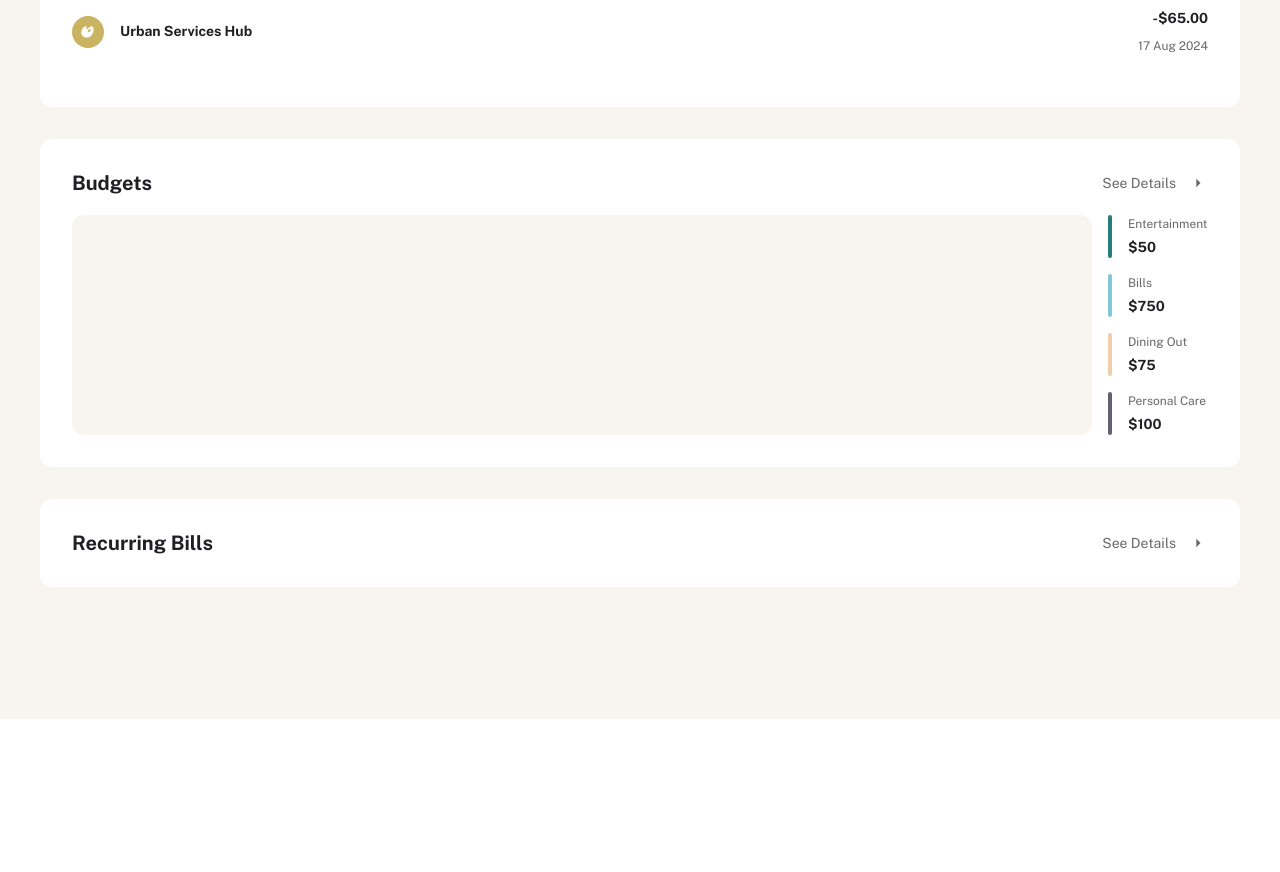
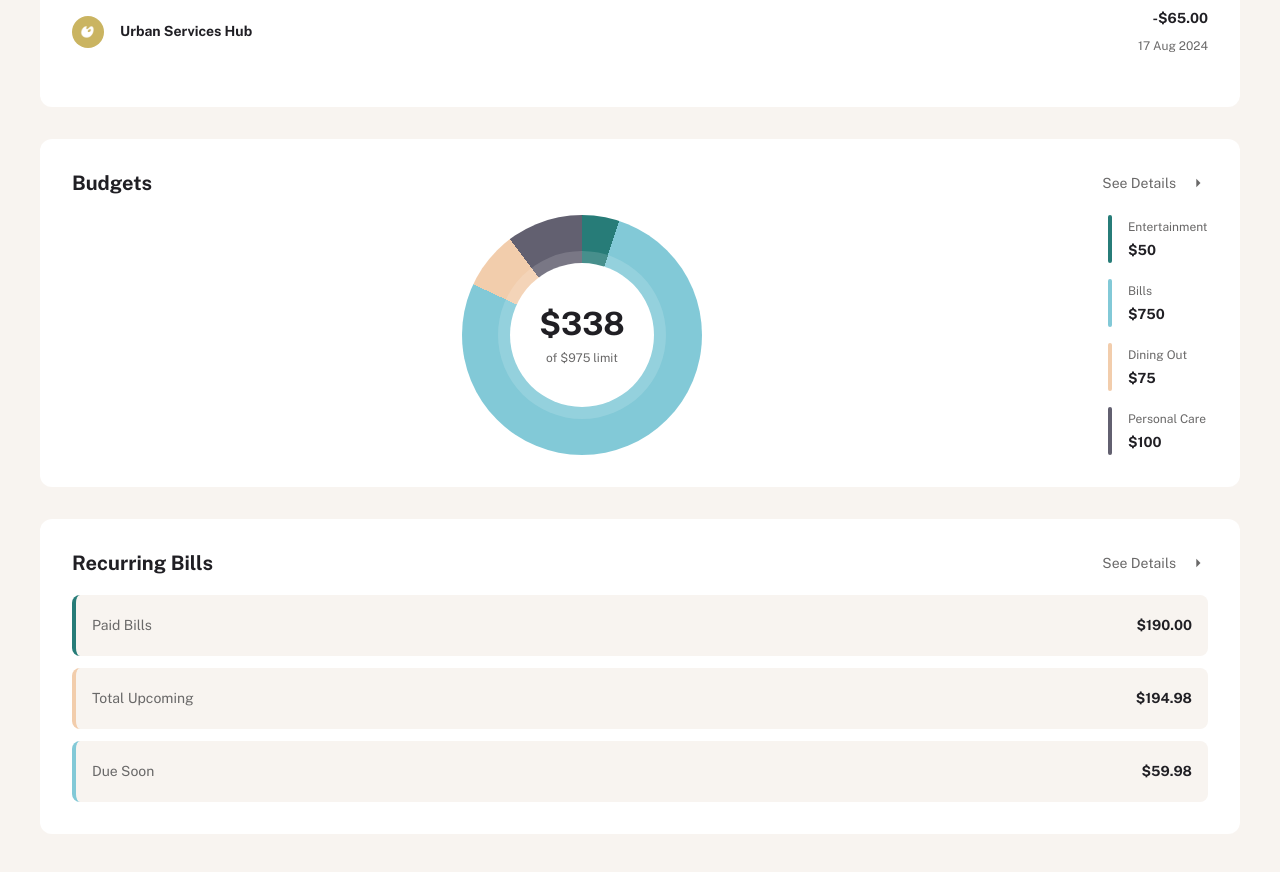
Before and after one commit to Oloude/personal-finance-app, a React (Vite) app: page / in a window 1280 px wide. Shown: the part 920-1792 px from the top of the page. Before the commit the page ends 1639 px from the top, so only its background shows below. Built offline with nearby package versions, Linux system fonts and the light colour scheme.

Commit message:
finished project

```diff
--- a/src/components/Homepage/Budgets.tsx
+++ b/src/components/Homepage/Budgets.tsx
@@ -1,6 +1,8 @@
 import { useNavigate } from "react-router";
 import useFinanceState from "../../FinanceState";
 import { MdArrowRight } from "react-icons/md";
+import SpendingChart from "../Budgets/SpendingChart";
+import getSpentPerCategory from "../../utils/GetSpentPerCategory";
 
 
 function Budgets() {
@@ -11,23 +13,53 @@ function Budgets() {
 
   let firstFourBudgets = budgets.slice(0, 4);
 
+  let totalBudget = budgets.reduce(
+    (total, budget) => total + budget.maximum,
+    0,
+  );
+  const transactions = useFinanceState(state => state.data).transactions
+  let budgetCategories = budgets.map(budget => budget.category)
+  let currentDegree = 0;
+
+  let spentPerCategory = getSpentPerCategory(transactions, budgetCategories)
+
+  const gradientArr = budgets.map((budget) => {
+    const deg = Math.round((budget.maximum / totalBudget) * 360);
+
+    const start = currentDegree;
+    const end = currentDegree + deg;
+
+    currentDegree = end;
+
+    return {
+      color: budget.theme,
+      start,
+      end,
+    };
+  });
+
+  let formatedBudget = budgets.map(budget =>( {...budget, totalSpent :spentPerCategory[budget.category]}))
+  let totalAmount = formatedBudget.reduce((total, budget) => total + budget.totalSpent ,0)
   return (
     <section className="rounded-xl px-5 py-6 md:px-8 md:py-8 flex flex-col gap-5 bg-white">
       <header className="flex items-center justify-between gap-3">
         <h3 className="text-preset2 font-bold text-grey900">Budgets</h3>
         <button
-          onClick={() => navigate("/pots")}
+          onClick={() => navigate("/budgets")}
           className="flex items-center gap-3 text-preset4 text-grey500"
         >
           See Details <MdArrowRight className="w-5 h-5" />
         </button>
       </header>
-      <div className="flex flex-col gap-4 md:flex-row">
-        <div className="md:flex-1 p-4 flex items-center gap-4 bg-beige100 rounded-xl">
+      <div className="flex flex-col md:flex-row lg:py-2 gap-4">
+      <div className="md:flex-1">
+         <SpendingChart amount={totalAmount} limit={totalBudget} gradients={gradientArr}/>
+      </div>
 
-        </div>
 
-        <div className="grid grid-cols-2 gap-4 md:w-25 md:grid-cols-1">
+
+
+        <div className="grid grid-cols-2 gap-4 md:w-25 md:grid-cols-1 shrink-0">
           {firstFourBudgets.map((budget) => (
             <div key={budget.category} className={`flex items-center gap-4 `}>
               <div
--- a/src/components/Homepage/Pots.tsx
+++ b/src/components/Homepage/Pots.tsx
@@ -22,8 +22,8 @@ function Pots() {
           See Details <MdArrowRight className="w-5 h-5" />
         </button>
       </header>
-      <div className="grid grid-cols-1 gap-5 md:grid-cols-5">
-        <div className="md:col-span-2 p-4 flex items-center gap-4 bg-beige100 rounded-xl">
+      <div className="grid grid-cols-1 gap-5 md:grid-cols-5 lg:grid-cols-2">
+        <div className="md:col-span-2 p-4 flex items-center gap-4 bg-beige100 rounded-xl lg:col-span-1">
           <img src="/icon-pot.svg" alt="" />
           <div className="flex flex-col gap-2.75">
             <h4 className="text-preset4 text-grey500">Total Saved</h4>
@@ -31,7 +31,7 @@ function Pots() {
           </div>
         </div>
 
-        <div className="grid grid-cols-2 gap-4 md:col-span-3">
+        <div className="grid grid-cols-2 gap-4 md:col-span-3 lg:col-span-1">
           {firstFourPots.map((pot) => (
             <div key={pot.name} className={`flex items-center gap-4 `}>
               <div
--- a/src/components/Homepage/RecurringBills.tsx
+++ b/src/components/Homepage/RecurringBills.tsx
@@ -6,7 +6,26 @@ function RecurringBills() {
   const navigate = useNavigate();
   const financeData = useFinanceState((state) => state.data);
 
-  let recurringBills = financeData.transactions.filter(transaction => transaction.recurring);
+  let bills = financeData.transactions.filter(transaction => transaction.recurring);
+   let uniqueBills = [...new Map(bills.map(bill => [bill.name, bill])).values()]
+
+  const billsPaidTotal = uniqueBills.filter(bill => {
+   let newDate = new Date(bill.date)
+
+   return newDate.getMonth() > 6 || (newDate.getMonth() === 6 && newDate.getDate() < 19 )
+  }).reduce((total, bill) => total + bill.amount ,0)
+
+  const upcomingBillsTotal = uniqueBills.filter(bill => {
+       let newDate = new Date(bill.date)
+
+   return !(newDate.getMonth() > 6 || (newDate.getMonth() === 6 && newDate.getDate() < 19 ))
+  }).reduce((total, bill) => total + bill.amount ,0)
+
+
+  const dueSoonTotal = uniqueBills.filter(bill => {
+    let newDate = new Date(bill.date)
+    return newDate.getMonth() < 7 && (newDate.getDate() > 19 && newDate.getDate() < 24)
+  }).reduce((total, bill) => total + bill.amount ,0)
 
 
 
@@ -21,6 +40,20 @@ function RecurringBills() {
           See Details <MdArrowRight className="w-5 h-5" />
         </button>
       </header>
+      <div className="flex flex-col gap-3">
+        <div className="px-4 py-5 flex items-center justify-between gap-2 border-l-4 border-l-green rounded-lg bg-beige100">
+          <h4 className="text-preset4 text-grey500">Paid Bills</h4>
+          <p className="text-preset4 text-grey900 font-bold">${Math.abs(billsPaidTotal).toFixed(2)}</p>
+        </div>
+        <div className="px-4 py-5 flex items-center justify-between gap-2 border-l-4 border-l-yellow rounded-lg bg-beige100">
+          <h4 className="text-preset4 text-grey500">Total Upcoming</h4>
+          <p className="text-preset4 text-grey900 font-bold">${Math.abs(upcomingBillsTotal).toFixed(2)}</p>
+        </div>
+        <div className="px-4 py-5 flex items-center justify-between gap-2 border-l-4 border-l-cyan rounded-lg bg-beige100">
+          <h4 className="text-preset4 text-grey500">Due Soon</h4>
+          <p className="text-preset4 text-grey900 font-bold">${Math.abs(dueSoonTotal).toFixed(2)}</p>
+        </div>
+      </div>
     </section>
   );
 }
--- a/src/pages/Bills.tsx
+++ b/src/pages/Bills.tsx
@@ -28,7 +28,6 @@ function Bills() {
    return !(newDate.getMonth() > 6 || (newDate.getMonth() === 6 && newDate.getDate() < 19 ))
   })
 
-  console.log(uniqueBills)
 
   const dueSoon = uniqueBills.filter(bill => {
     let newDate = new Date(bill.date)
--- a/src/pages/Home.tsx
+++ b/src/pages/Home.tsx
@@ -9,10 +9,16 @@ function Home() {
     <div className="flex flex-col gap-8">
       <h1 className="text-preset1 text-grey900 font-bold">Overview</h1>
       <Stats />
-      <Pots />
-      <Transactions />
-      <Budgets/>
-      <RecurringBills />
+      <div className="grid grid-cols-1 gap-8 lg:grid-cols-5 lg:gap-6">
+        <div className="flex flex-col gap-8 lg:col-span-3 lg:gap-6">
+          <Pots />
+          <Transactions />
+        </div>
+        <div className="flex flex-col gap-8 lg:col-span-2 lg:gap-6">
+          <Budgets />
+          <RecurringBills />
+        </div>
+      </div>
     </div>
   );
 }
```
Also changed, not shown: src/components/Budgets/SpendingChart.tsx (+0 -48 lines).
